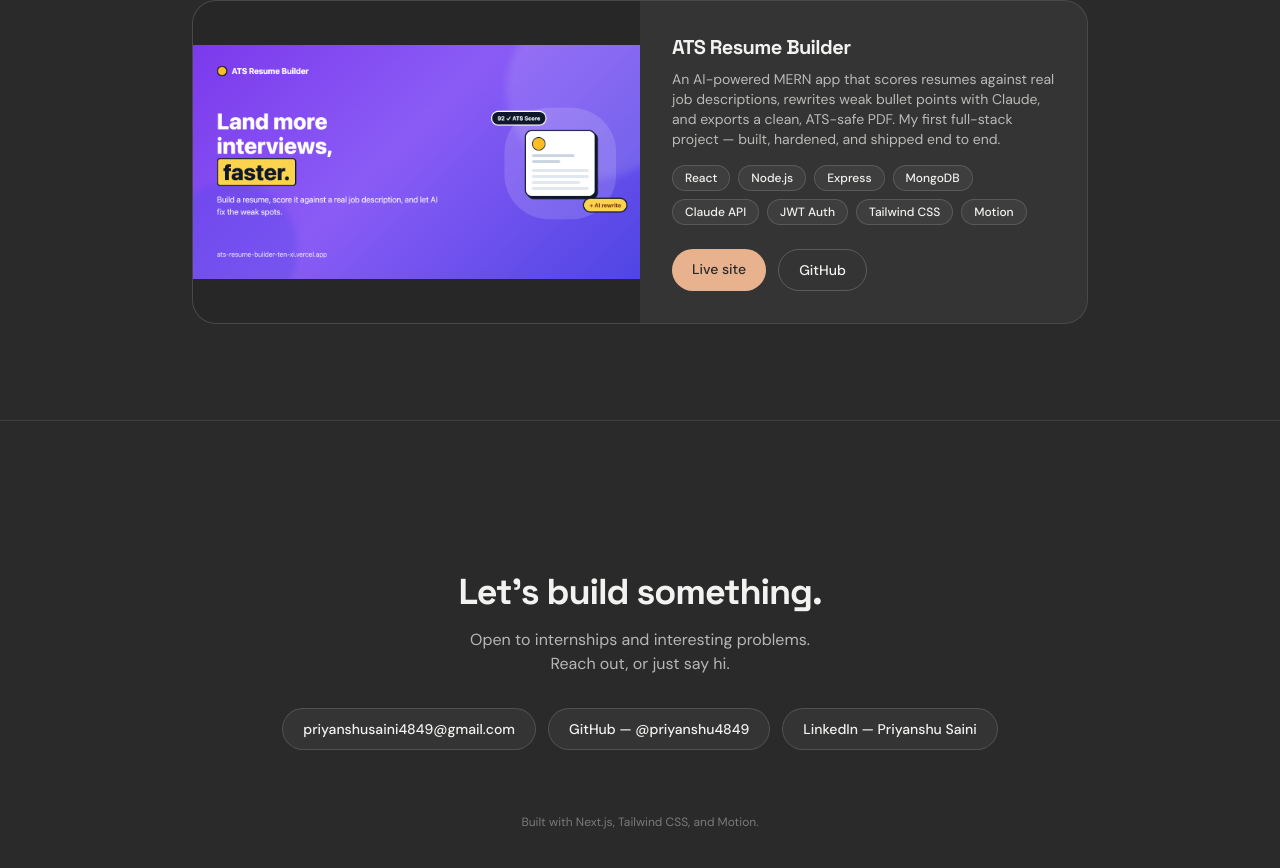
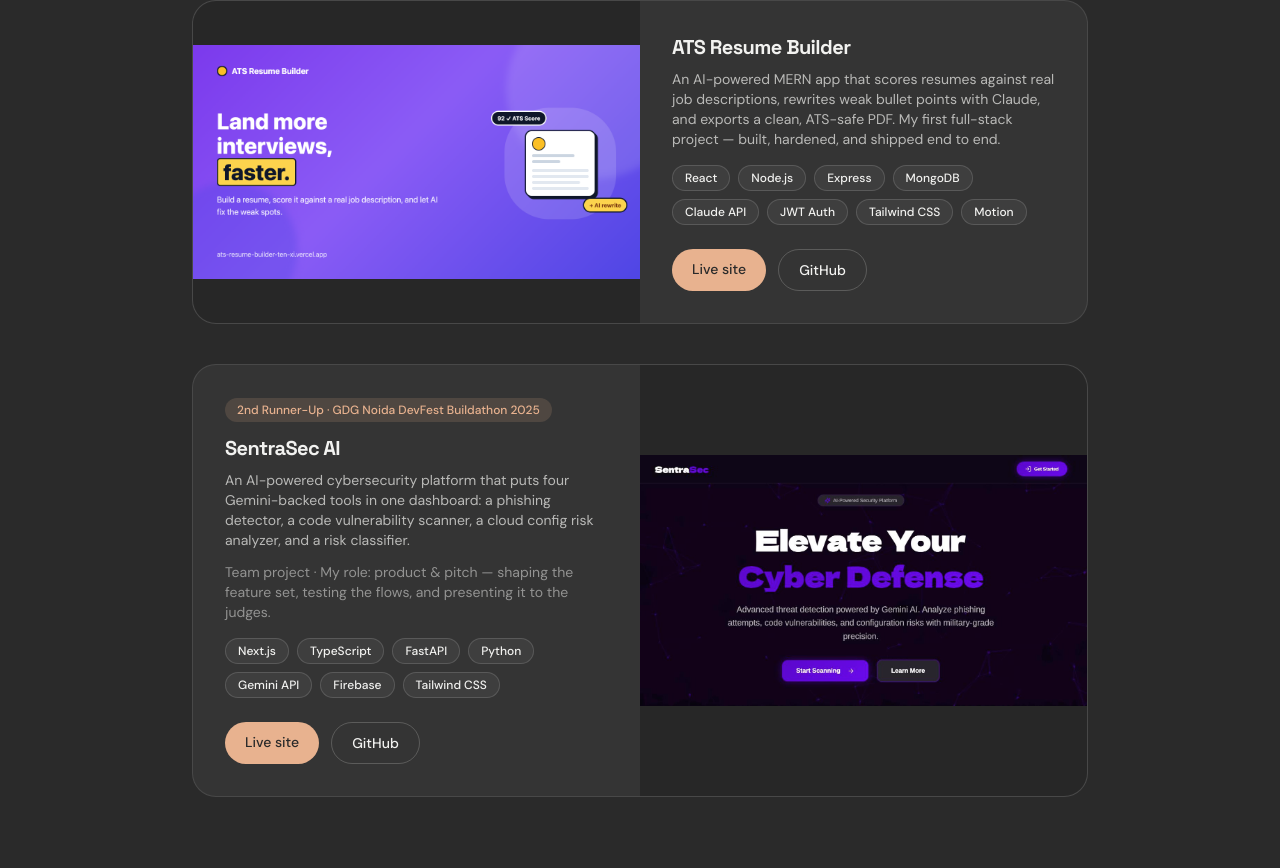
Before and after one commit to priyanshu4849/portfolio-website, a Next.js app: page / in a window 1280 px wide. Shown: the part 1758-2626 px from the top of the page. Built offline with nearby package versions, Linux system fonts and the light colour scheme.

Commit message:
Add SentraSec AI project card (DevFest Buildathon 2nd runner-up), zig-zag project layout

```diff
--- a/components/Projects.jsx
+++ b/components/Projects.jsx
@@ -3,15 +3,32 @@
 import Image from "next/image";
 import { motion } from "motion/react";
 
-const techStack = [
-  "React",
-  "Node.js",
-  "Express",
-  "MongoDB",
-  "Claude API",
-  "JWT Auth",
-  "Tailwind CSS",
-  "Motion",
+// Each card is rendered from this list — adding a project means adding an
+// object here, not copying JSX. Optional fields (`award`, `role`) only render
+// when present.
+const projects = [
+  {
+    title: "ATS Resume Builder",
+    description:
+      "An AI-powered MERN app that scores resumes against real job descriptions, rewrites weak bullet points with Claude, and exports a clean, ATS-safe PDF. My first full-stack project — built, hardened, and shipped end to end.",
+    image: "/project-ats-resume.png",
+    imageAlt: "ATS Resume Builder landing page preview",
+    techStack: ["React", "Node.js", "Express", "MongoDB", "Claude API", "JWT Auth", "Tailwind CSS", "Motion"],
+    liveUrl: "https://ats-resume-builder-ten-xi.vercel.app",
+    githubUrl: "https://github.com/priyanshu4849/ats-resume-builder",
+  },
+  {
+    title: "SentraSec AI",
+    award: "2nd Runner-Up · GDG Noida DevFest Buildathon 2025",
+    description:
+      "An AI-powered cybersecurity platform that puts four Gemini-backed tools in one dashboard: a phishing detector, a code vulnerability scanner, a cloud config risk analyzer, and a risk classifier.",
+    role: "Team project · My role: product & pitch — shaping the feature set, testing the flows, and presenting it to the judges.",
+    image: "/project-sentrasec.jpg",
+    imageAlt: "SentraSec AI landing page preview",
+    techStack: ["Next.js", "TypeScript", "FastAPI", "Python", "Gemini API", "Firebase", "Tailwind CSS"],
+    liveUrl: "https://sec-sentra-ai-frontend.vercel.app",
+    githubUrl: "https://github.com/Snehadas2005/devfest-security-suite",
+  },
 ];
 
 const cardVariants = {
@@ -37,17 +54,24 @@
         Projects
       </motion.h2>
 
-      <motion.div
+      <div className="mx-auto mt-10 flex max-w-4xl flex-col gap-10">
+        {projects.map((project, i) => (
+          <motion.article
+            key={project.title}
             variants={cardVariants}
             initial="hidden"
             whileInView="show"
             viewport={{ once: true, amount: 0.2 }}
-        className="mx-auto mt-10 flex max-w-4xl flex-col overflow-hidden rounded-3xl border border-foreground/10 bg-foreground/5 lg:flex-row"
+            // Every other card flips the image to the right on desktop, so the
+            // section reads as a zig-zag rather than a stack of identical boxes.
+            className={`flex flex-col overflow-hidden rounded-3xl border border-foreground/10 bg-foreground/5 ${
+              i % 2 === 1 ? "lg:flex-row-reverse" : "lg:flex-row"
+            }`}
           >
             <motion.div variants={itemVariants} className="relative aspect-video w-full bg-black/25 lg:aspect-auto lg:w-1/2">
               <Image
-            src="/project-ats-resume.png"
-            alt="ATS Resume Builder landing page preview"
+                src={project.image}
+                alt={project.imageAlt}
                 fill
                 sizes="(min-width: 1024px) 50vw, 100vw"
                 className="object-contain"
@@ -56,16 +80,18 @@
 
             <motion.div variants={itemVariants} className="flex w-full flex-col justify-center gap-4 p-6 sm:p-8 lg:w-1/2">
               <div>
-            <h3 className="text-xl font-bold">ATS Resume Builder</h3>
-            <p className="mt-2 text-sm text-foreground/70">
-              An AI-powered MERN app that scores resumes against real job descriptions, rewrites weak
-              bullet points with Claude, and exports a clean, ATS-safe PDF. My first full-stack project
-              &mdash; built, hardened, and shipped end to end.
+                {project.award && (
+                  <p className="mb-3 inline-block rounded-xl bg-accent/15 px-3 py-1 text-xs font-medium text-accent">
+                    {project.award}
                   </p>
+                )}
+                <h3 className="text-xl font-bold">{project.title}</h3>
+                <p className="mt-2 text-sm text-foreground/70">{project.description}</p>
+                {project.role && <p className="mt-3 text-sm text-foreground/50">{project.role}</p>}
               </div>
 
               <ul className="flex flex-wrap gap-2">
-            {techStack.map((tech) => (
+                {project.techStack.map((tech) => (
                   <li
                     key={tech}
                     className="rounded-full border border-foreground/15 bg-foreground/5 px-3 py-1 text-xs font-medium"
@@ -77,7 +103,7 @@
 
               <div className="mt-2 flex flex-wrap gap-3">
                 <a
-              href="https://ats-resume-builder-ten-xi.vercel.app"
+                  href={project.liveUrl}
                   target="_blank"
                   rel="noopener noreferrer"
                   className="rounded-full bg-accent px-5 py-2.5 text-sm font-medium text-background transition-opacity hover:opacity-85"
@@ -85,7 +111,7 @@
                   Live site
                 </a>
                 <a
-              href="https://github.com/priyanshu4849/ats-resume-builder"
+                  href={project.githubUrl}
                   target="_blank"
                   rel="noopener noreferrer"
                   className="rounded-full border border-foreground/20 px-5 py-2.5 text-sm font-medium transition-colors hover:bg-foreground/5"
@@ -94,7 +120,9 @@
                 </a>
               </div>
             </motion.div>
-      </motion.div>
+          </motion.article>
+        ))}
+      </div>
     </section>
   );
 }
```
Also changed, not shown: public/project-sentrasec.jpg (added). Lines whose indentation alone changed are shown as unchanged.
